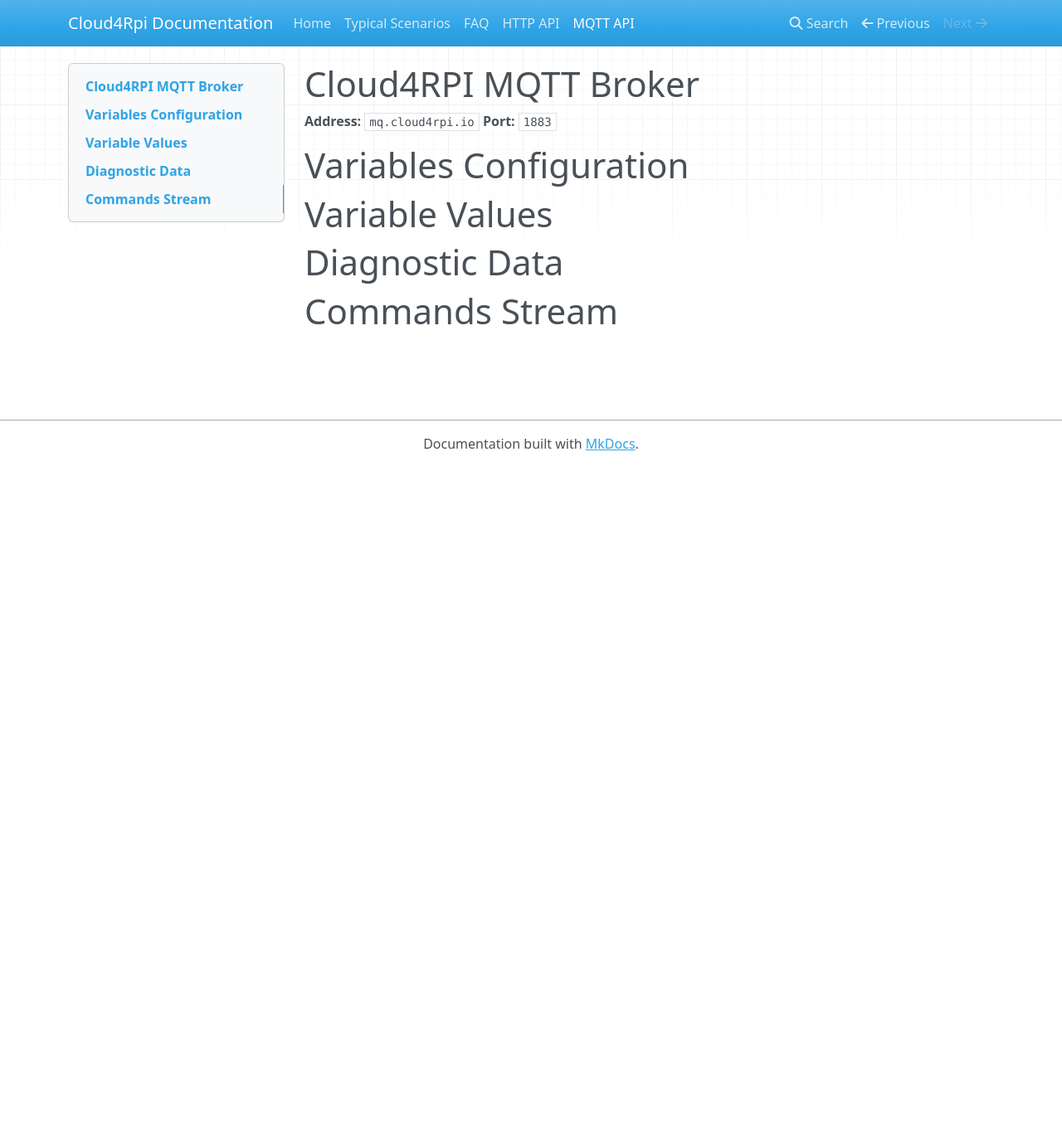
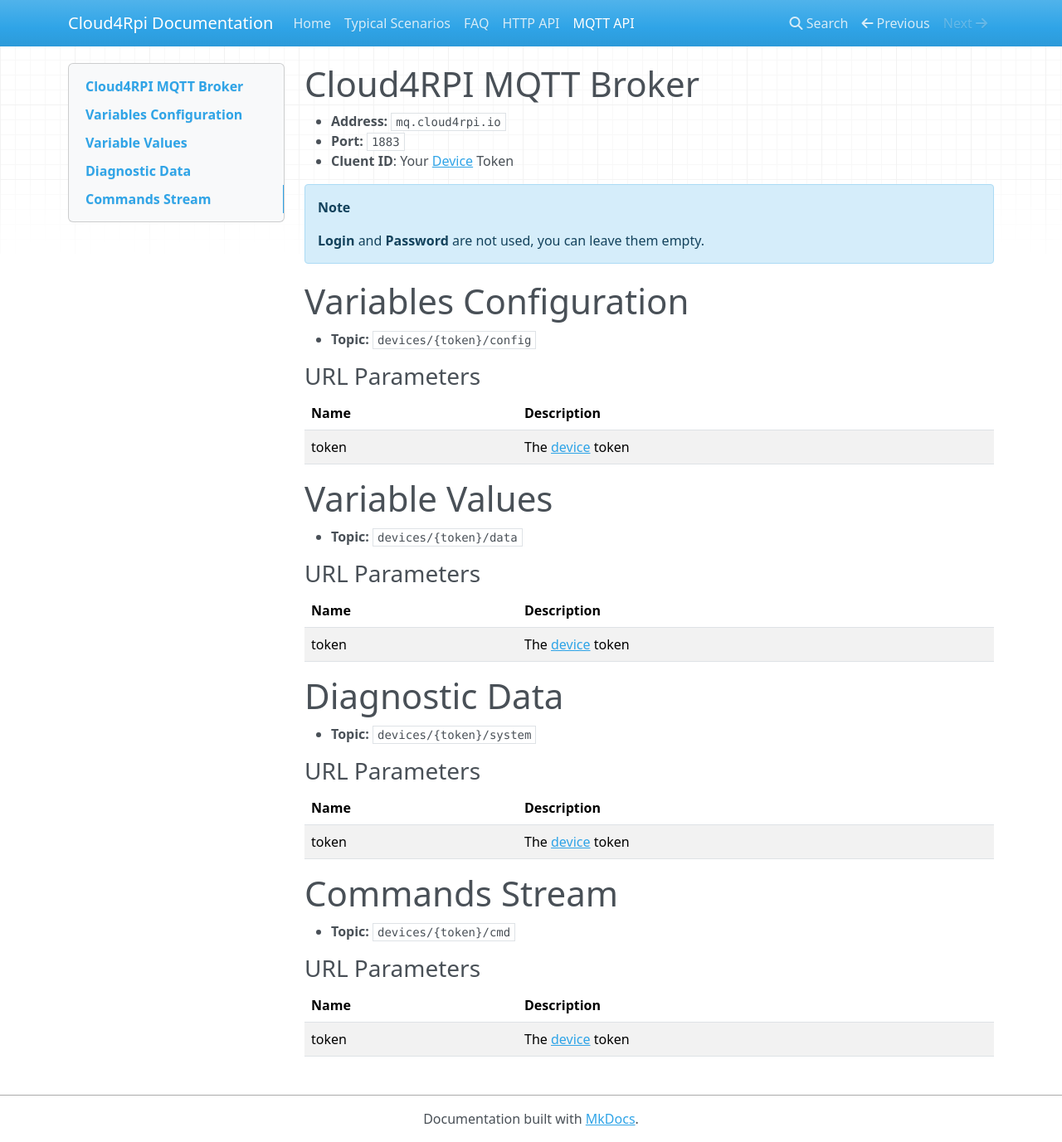
Before and after one commit to cloud4rpi/docs, an MkDocs documentation site: the page built from docs/mqtt_api.md, in a window 1280 px wide and 1377 px high. Shown: the whole window at 83% size. Built offline with MkDocs 1.6.1, drawn with Linux system fonts in a browser that asks for light colours; nearby versions of some CDN libraries; old or Windows-style settings are respelled for this version of MkDocs.

Commit message:
going on

```diff
--- a/docs/mqtt_api.md
+++ b/docs/mqtt_api.md
@@ -1,16 +1,49 @@
 # Cloud4RPI MQTT Broker
 
-**Address:** `mq.cloud4rpi.io`
-**Port:** `1883`
+* **Address:** `mq.cloud4rpi.io`
+* **Port:** `1883`
+* **Cluent ID**: Your [Device](https://cloud4rpi.io/devices/) Token
 
+!!! Note
+
+    **Login** and **Password** are not used, you can leave them empty.
 
 # Variables Configuration
 
+* **Topic:** `devices/{token}/config`
+
+### URL Parameters
+
+Name      | Description
+--------- | -----------------------
+token     | The [device](https://cloud4rpi.io/devices) token
 
 # Variable Values
 
+* **Topic:** `devices/{token}/data`
+
+### URL Parameters
+
+Name      | Description
+--------- | -----------------------
+token     | The [device](https://cloud4rpi.io/devices) token
 
 # Diagnostic Data
 
+* **Topic:** `devices/{token}/system`
+
+### URL Parameters
+
+Name      | Description
+--------- | -----------------------
+token     | The [device](https://cloud4rpi.io/devices) token
 
 # Commands Stream
+
+* **Topic:** `devices/{token}/cmd`
+
+### URL Parameters
+
+Name      | Description
+--------- | -----------------------
+token     | The [device](https://cloud4rpi.io/devices) token
```
